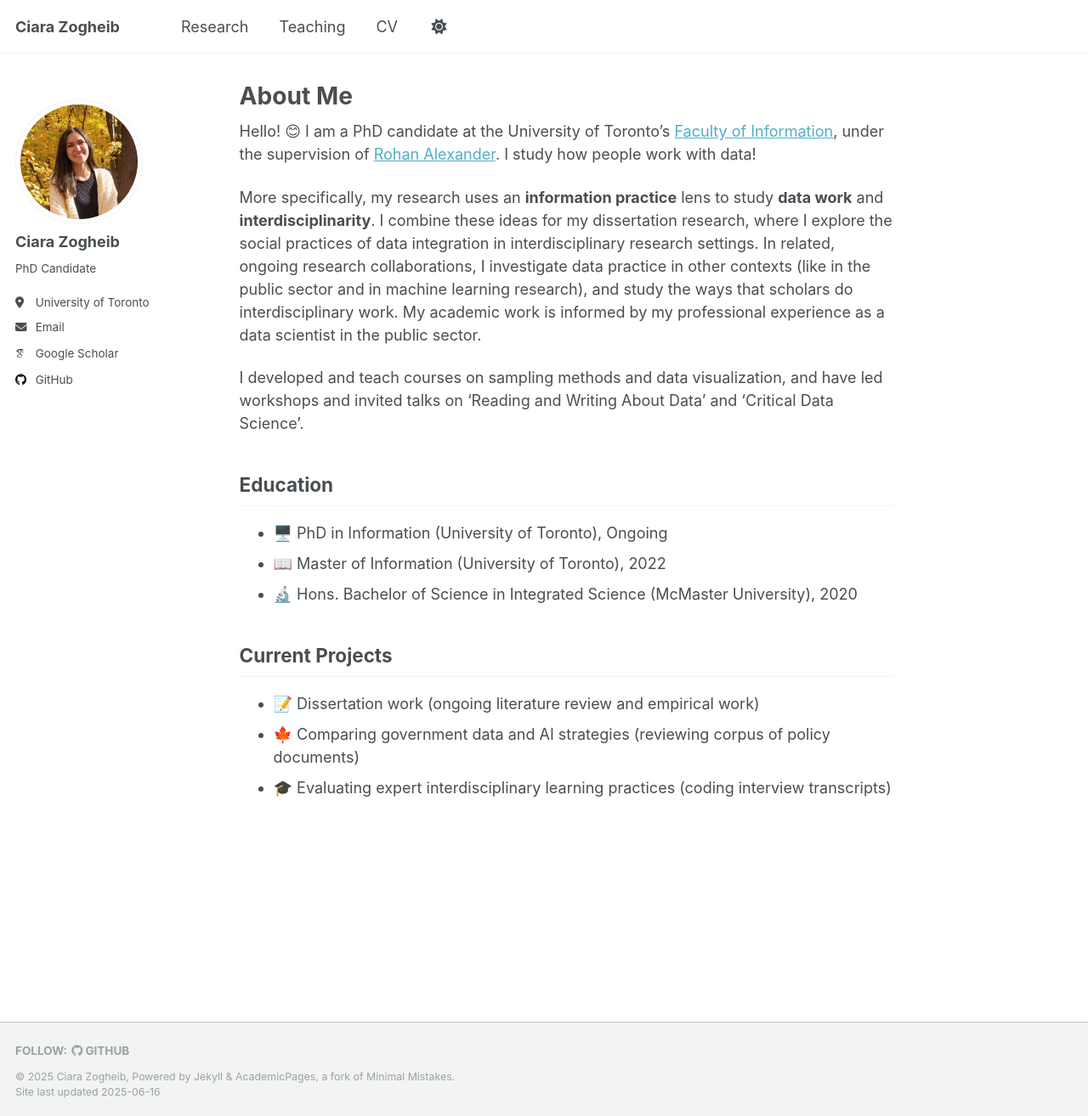
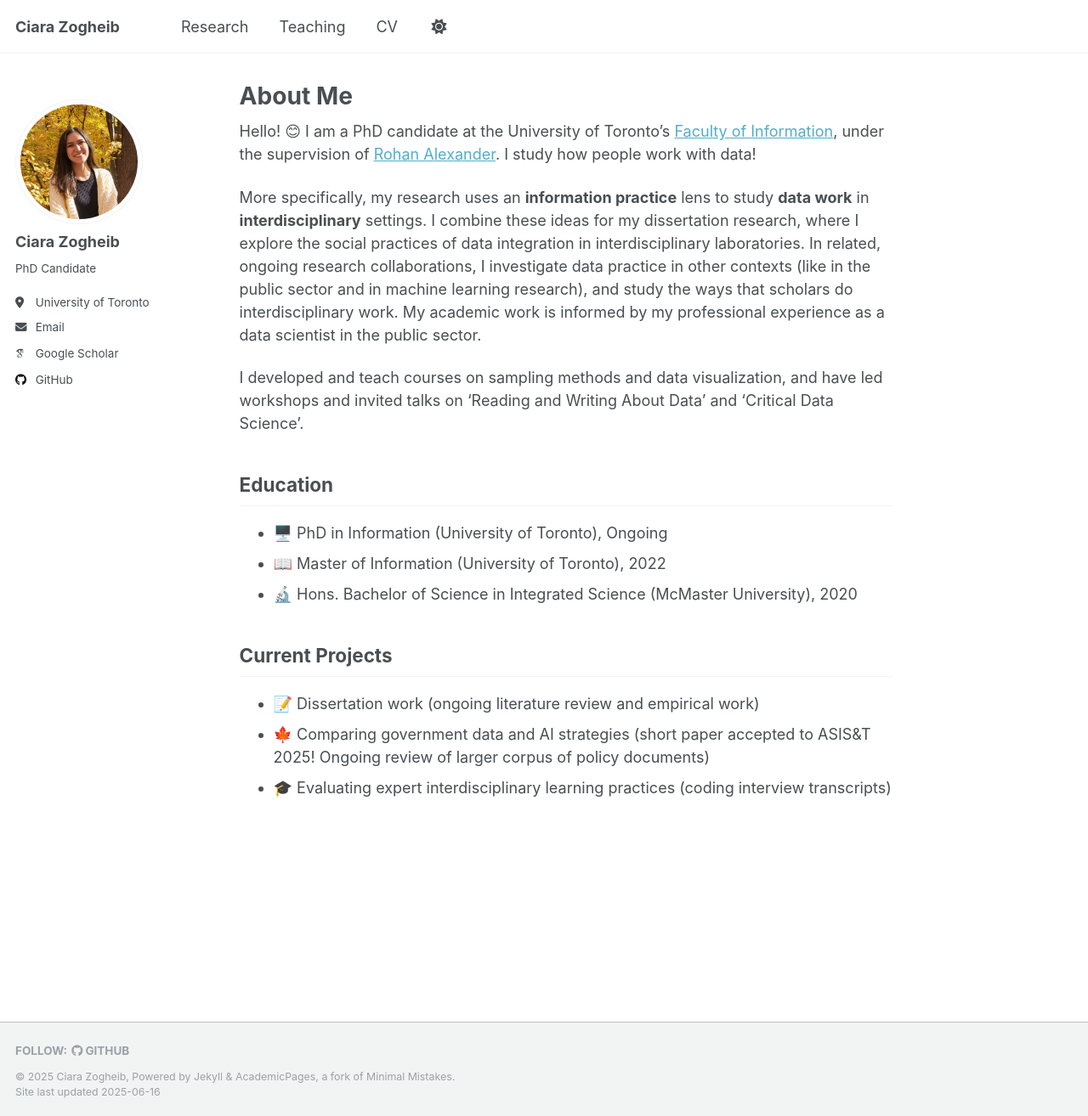
Before and after one commit to zogheibc/zogheibc.github.io, a Jekyll site: the page built from _pages/about.md, in a window 1280 px wide and 1314 px high. Shown: the whole window at 85% size. Built offline with Jekyll 4.4.1, drawn with Linux system fonts in a browser that asks for light colours; some web fonts are replaced.

Commit message:
Update about.md

```diff
--- a/_pages/about.md
+++ b/_pages/about.md
@@ -9,7 +9,7 @@ redirect_from:
 
 Hello! 😊 I am a PhD candidate at the University of Toronto’s [Faculty of Information](https://ischool.utoronto.ca/), under the supervision of [Rohan Alexander](https://rohanalexander.com/). I study how people work with data!
 
-More specifically, my research uses an **information practice** lens to study **data work** and **interdisciplinarity**. I combine these ideas for my dissertation research, where I explore the social practices of data integration in interdisciplinary research settings. In related, ongoing research collaborations, I investigate data practice in other contexts (like in the public sector and in machine learning research), and study the ways that scholars do interdisciplinary work. My academic work is informed by my professional experience as a data scientist in the public sector.
+More specifically, my research uses an **information practice** lens to study **data work** in **interdisciplinary** settings. I combine these ideas for my dissertation research, where I explore the social practices of data integration in interdisciplinary laboratories. In related, ongoing research collaborations, I investigate data practice in other contexts (like in the public sector and in machine learning research), and study the ways that scholars do interdisciplinary work. My academic work is informed by my professional experience as a data scientist in the public sector.
 
 I developed and teach courses on sampling methods and data visualization, and have led workshops and invited talks on 'Reading and Writing About Data' and 'Critical Data Science'.
 
@@ -20,5 +20,5 @@ I developed and teach courses on sampling methods and data visualization, and ha
 
 ## Current Projects
 - 📝 Dissertation work (ongoing literature review and empirical work)
-- 🍁 Comparing government data and AI strategies (reviewing corpus of policy documents)
+- 🍁 Comparing government data and AI strategies (short paper accepted to ASIS&T 2025! Ongoing review of larger corpus of policy documents)
 - 🎓 Evaluating expert interdisciplinary learning practices (coding interview transcripts)
```
